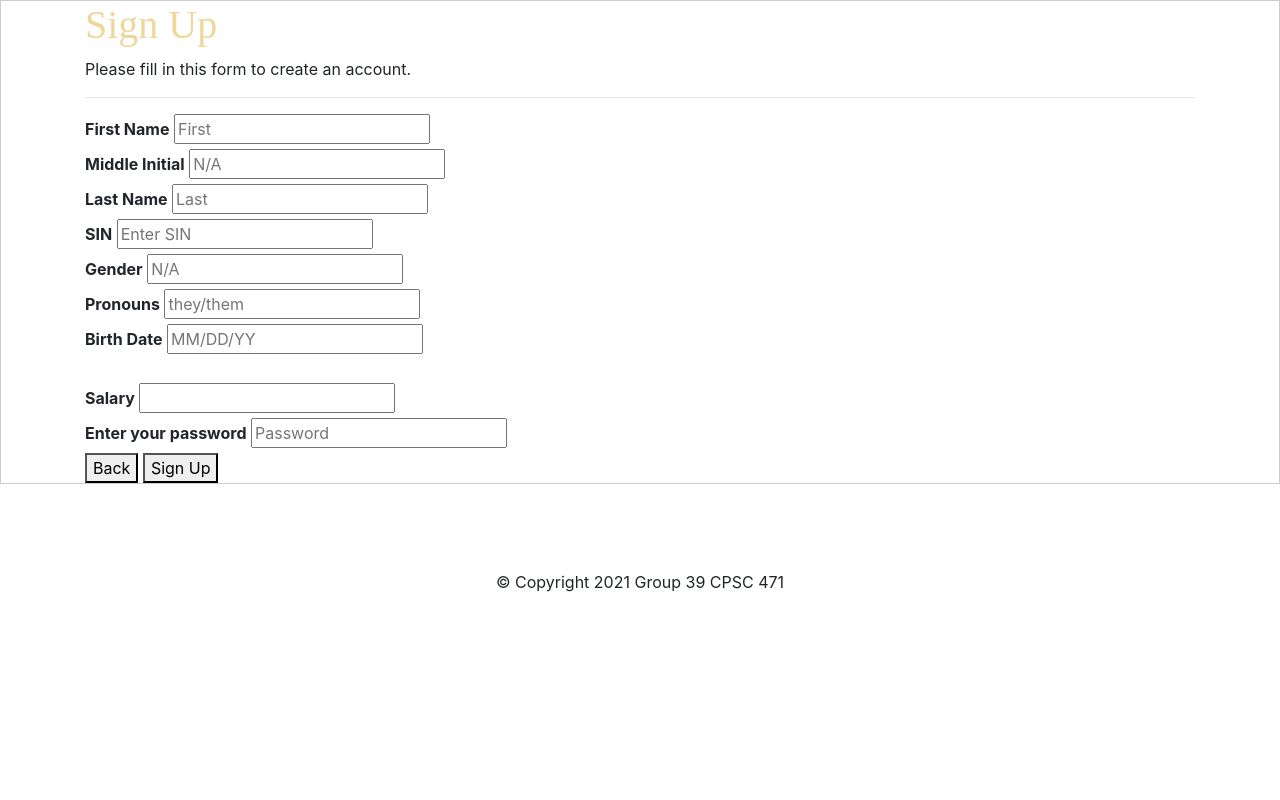
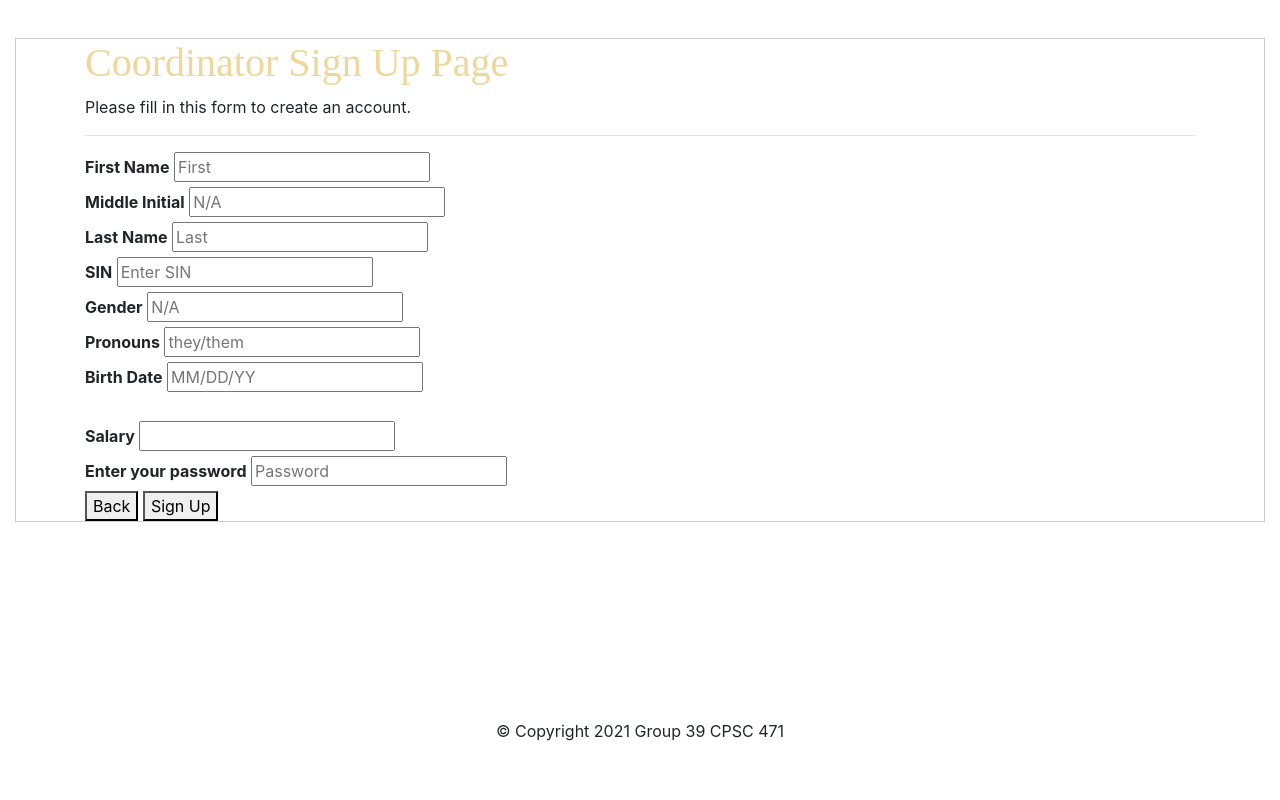
Before and after one commit to LubabaSheikh/CPSC471FinalProject, a PHP site: page /coordinator/signup.php in a window 1280 px wide. Run offline with PHP 8.4, Linux system fonts and the light colour scheme.

```diff
--- a/coordinator/signup.php
+++ b/coordinator/signup.php
@@ -5,7 +5,7 @@
     <meta name="viewport" content="width=device-width, initial-scale=1.0">
     <meta http-equiv="X-UA-Compatible" content="ie=edge">
     <link rel="stylesheet" href="../css/styles.css">
-    <title>Prospective Volunteer Sign Up Page</title>
+    <title>Coordinator Sign Up Page</title>
     <!-- Bootstrap-->
     <link rel="stylesheet" href="https://stackpath.bootstrapcdn.com/bootstrap/4.3.1/css/bootstrap.min.css" integrity="sha384-ggOyR0iXCbMQv3Xipma34MD+dH/1fQ784/j6cY/iJTQUOhcWr7x9JvoRxT2MZw1T" crossorigin="anonymous">
 
@@ -15,9 +15,10 @@
 
 
 <section id="sign-up">
+    <div class="container-fluid">
         <form action="signUP.php" style="border:1px solid #ccc">
           <div class="container">
-        <h1>Sign Up</h1>
+            <h1>Coordinator Sign Up Page</h1>
             <p>Please fill in this form to create an account.</p>
             <hr>
 
@@ -56,7 +57,8 @@
             </div>
           </div>
         </form>
-
+     </div>
+    <br><br><br>
 </section>
 
 
--- a/e-volunt/signup.php
+++ b/e-volunt/signup.php
@@ -15,9 +15,10 @@
 
 
 <section id="sign-up">
+    <div class="container-fluid">
         <form action="signUP.php" style="border:1px solid #ccc">
           <div class="container">
-        <h1>Sign Up</h1>
+            <h1>External Volunteer Sign Up Page</h1>
             <p>Please fill in this form to create an account.</p>
             <hr>
 
@@ -67,7 +68,8 @@
             </div>
           </div>
         </form>
-
+    </div>
+    <br><br><br>
 </section>
 
 
--- a/i-volunt/signup.php
+++ b/i-volunt/signup.php
@@ -15,9 +15,10 @@
 
 
 <section id="sign-up">
+    <div class="container-fluid">
         <form action="signUP.php" style="border:1px solid #ccc">
           <div class="container">
-        <h1>Sign Up</h1>
+            <h1>Internal Volunteer Sign Up Page</h1>
             <p>Please fill in this form to create an account.</p>
             <hr>
 
@@ -52,7 +53,8 @@
             </div>
           </div>
         </form>
-
+    </div>
+    <br><br><br>
 </section>
 
 
--- a/p-volunt/signup.php
+++ b/p-volunt/signup.php
@@ -15,9 +15,10 @@
 
 
 <section id="sign-up">
+    <div class="container-fluid">
         <form action="signUP.php" style="border:1px solid #ccc">
           <div class="container">
-        <h1>Sign Up</h1>
+            <h1>Prospective Volunteer Sign Up Page</h1>
             <p>Please fill in this form to create an account.</p>
             <hr>
 
@@ -52,7 +53,8 @@
             </div>
           </div>
         </form>
-
+    </div>
+    <br><br><br>
 </section>
 
 
```
Also changed, not shown: signin.php (+5 -2 lines). Lines whose indentation alone changed are shown as unchanged.
